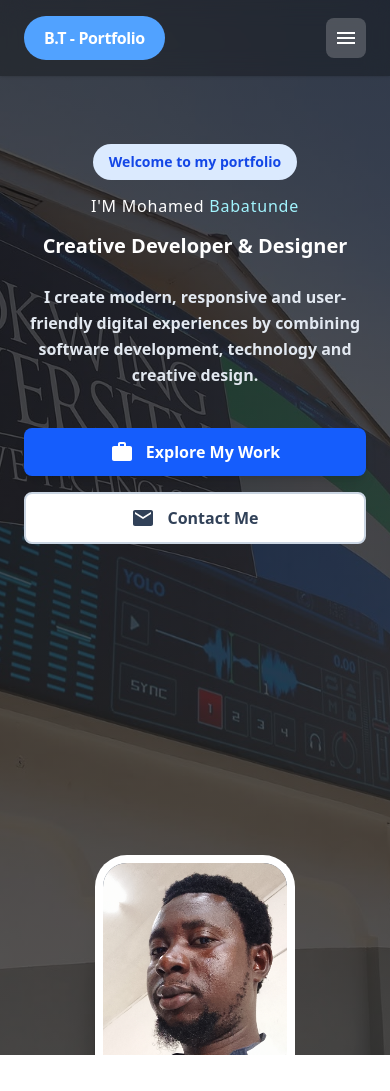
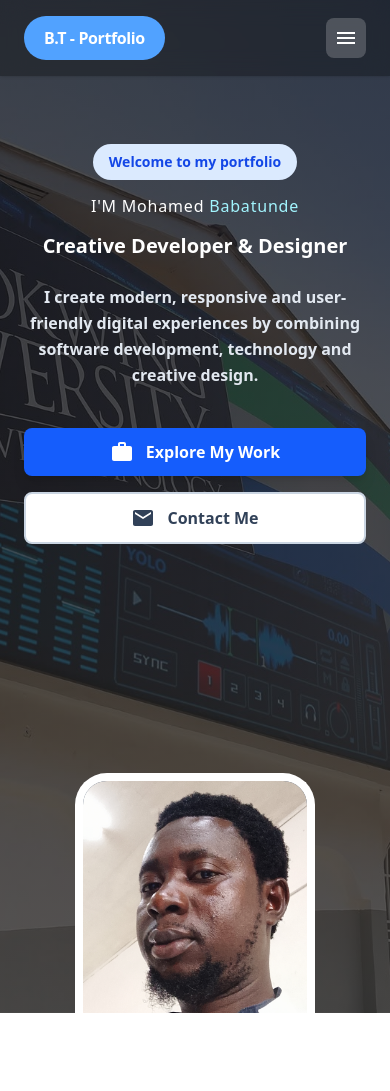
Before and after one commit to kamarabassanio-ship-it/Mohamed-Babatunde-Website, a plain HTML site: page index.html in a window 390 px wide. Shown: the top 1091 px of the page. Drawn offline with nearby package versions, Linux system fonts and the light colour scheme.

Commit message:
initial commit

```diff
--- a/index.html
+++ b/index.html
@@ -132,7 +132,7 @@
       <!-- HERO SECTION -->
       <section
         id="home"
-        class="bg-gradient-to-r from-blue-50 h-[125vh] md:h-[135vh] lg:h-screen xl:h-screen 2xl:h-screen to-blue-200 pt-36 pb-20 relative"
+        class="bg-gradient-to-r from-blue-50 h-[120vh] md:h-[135vh] lg:h-screen xl:h-screen 2xl:h-screen to-blue-200 pt-36 pb-20 relative"
         style="
           background-image:
             linear-gradient(rgba(12, 12, 12, 0.75), rgba(52, 51, 51, 0.75)),
@@ -195,7 +195,7 @@
         <div
           class="flex items-end justify-center grow-0 absolute bottom-0 right-1/2 translate-x-1/2 md:right-55 lg:right-10 xl:right-45">
           <div
-            class="overflow-hidden w-50 h-50 md:w-60 md:w-60 lg:w-80 lg:w-80 xl:w-80 xl:h-80 grow-0 rounded-t-4xl border-x-8 border-t-8 border-white bg-slate-600">
+            class="overflow-hidden w-60 h-60 md:w-60 md:w-60 lg:w-80 lg:w-80 xl:w-80 xl:h-80 grow-0 rounded-t-4xl border-x-8 border-t-8 border-white bg-slate-600">
             <img
               src="./images/B.Zee.jpg"
               alt="Portrait of Mohamed Babatunde"
```
